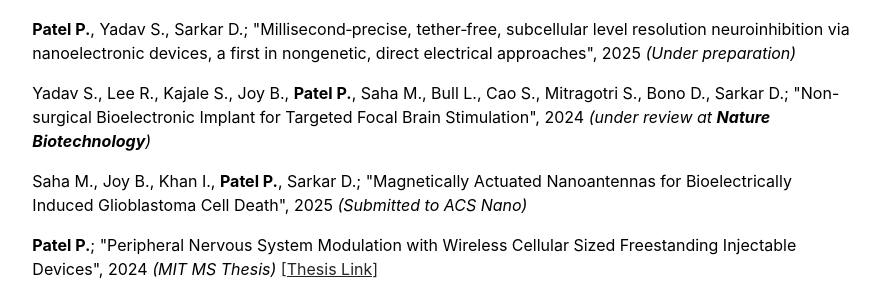
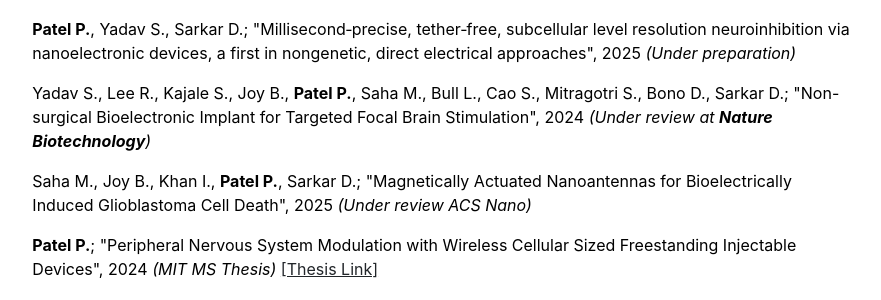
Before and after one commit to preet-mit/preet-mit, a Jekyll site: the page built from publications.md, in a window 1280 px wide. Shown: the part 255-555 px from the top of the page, without its empty margins (197-1078 px from the left). Built offline with Jekyll 4.4.1, drawn with Linux system fonts in a browser that asks for light colours.

Commit message:
Update publications.html

```diff
--- a/_includes/publications.html
+++ b/_includes/publications.html
@@ -4,9 +4,9 @@
 
     <p><strong>Patel P.</strong>, Yadav S., Sarkar D.; "Millisecond‑precise, tether‑free, subcellular level resolution neuroinhibition via nanoelectronic devices, a first in nongenetic, direct electrical approaches", 2025 <em>(Under preparation)</em></p>
 
-    <p>Yadav S., Lee R., Kajale S., Joy B., <strong>Patel P.</strong>, Saha M., Bull L., Cao S., Mitragotri S., Bono D., Sarkar D.; "Non-surgical Bioelectronic Implant for Targeted Focal Brain Stimulation", 2024 <em>(under review at <strong>Nature Biotechnology</strong>)</em></p>
+    <p>Yadav S., Lee R., Kajale S., Joy B., <strong>Patel P.</strong>, Saha M., Bull L., Cao S., Mitragotri S., Bono D., Sarkar D.; "Non-surgical Bioelectronic Implant for Targeted Focal Brain Stimulation", 2024 <em>(Under review at <strong>Nature Biotechnology</strong>)</em></p>
 
-    <p>Saha M., Joy B., Khan I., <strong>Patel P.</strong>, Sarkar D.; "Magnetically Actuated Nanoantennas for Bioelectrically Induced Glioblastoma Cell Death", 2025 <em>(Submitted to ACS Nano)</em></p>
+    <p>Saha M., Joy B., Khan I., <strong>Patel P.</strong>, Sarkar D.; "Magnetically Actuated Nanoantennas for Bioelectrically Induced Glioblastoma Cell Death", 2025 <em>(Under review ACS Nano)</em></p>
 
     <p><strong>Patel P.</strong>; "Peripheral Nervous System Modulation with Wireless Cellular Sized Freestanding Injectable Devices", 2024 <em>(MIT MS Thesis)</em> <a href="https://dspace.mit.edu/handle/1721.1/156960">[Thesis Link]</a></p>
 
```
